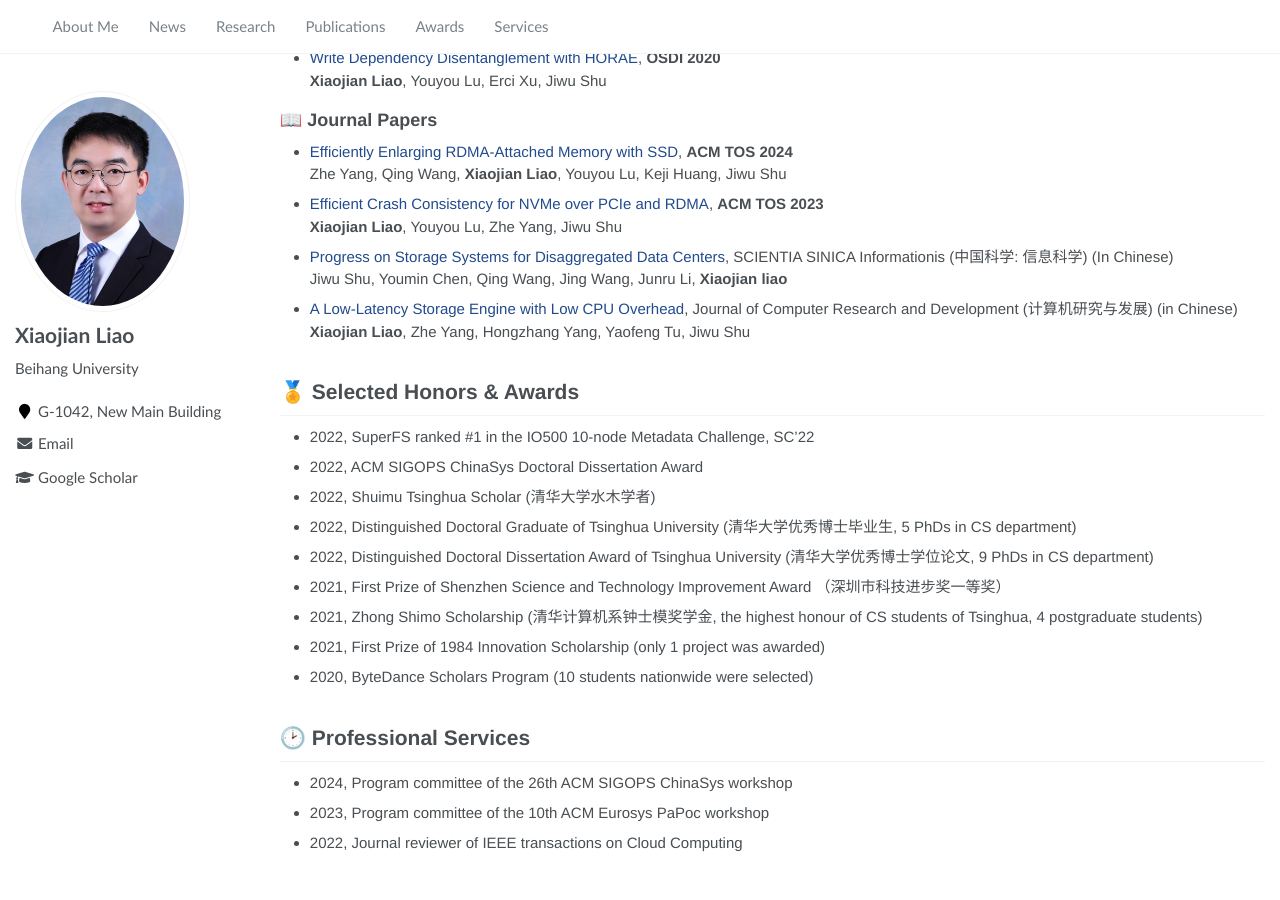
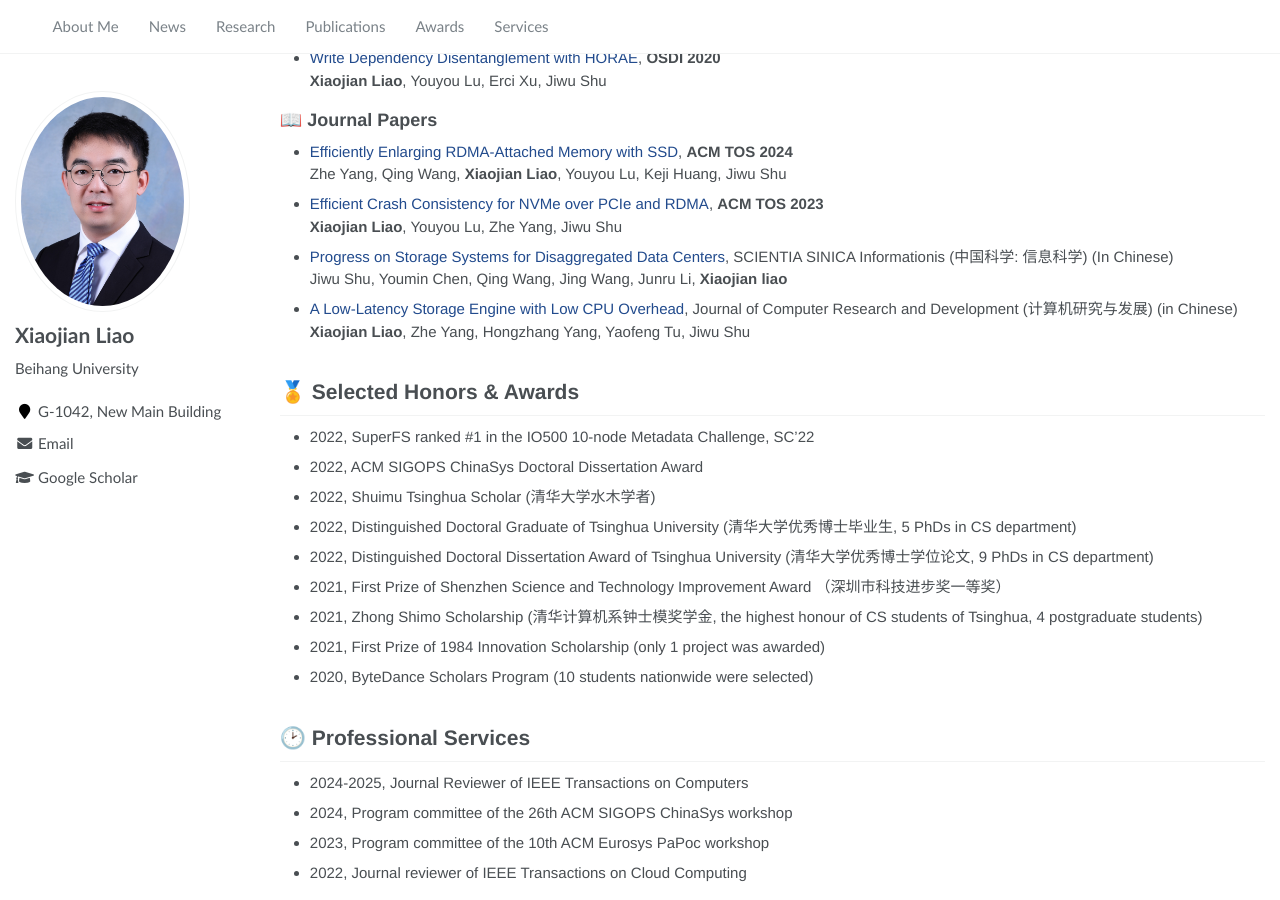
Before and after one commit to liaoxiaojian/liaoxiaojian.github.io, a Jekyll site: the page built from _pages/about.md, in a window 1280 px wide and 900 px high, scrolled down 1335 px. Built offline with Jekyll 4.4.1, drawn with Linux system fonts in a browser that asks for light colours; before the commit the page ends 2205 px from its top, so only the background shows below that.

Commit message:
Update about.md

```diff
--- a/_pages/about.md
+++ b/_pages/about.md
@@ -94,7 +94,7 @@ Jiwu Shu, Youmin Chen, Qing Wang, Jing Wang, Junru Li, **Xiaojian liao**
 <span class='anchor' id='services'></span>
 
 # 🕑 Professional Services
-
+- 2024-2025, Journal Reviewer of IEEE Transactions on Computers
 - 2024, Program committee of the 26th ACM SIGOPS ChinaSys workshop
 - 2023, Program committee of the 10th ACM Eurosys PaPoc workshop
-- 2022, Journal reviewer of IEEE transactions on Cloud Computing
+- 2022, Journal reviewer of IEEE Transactions on Cloud Computing
```
